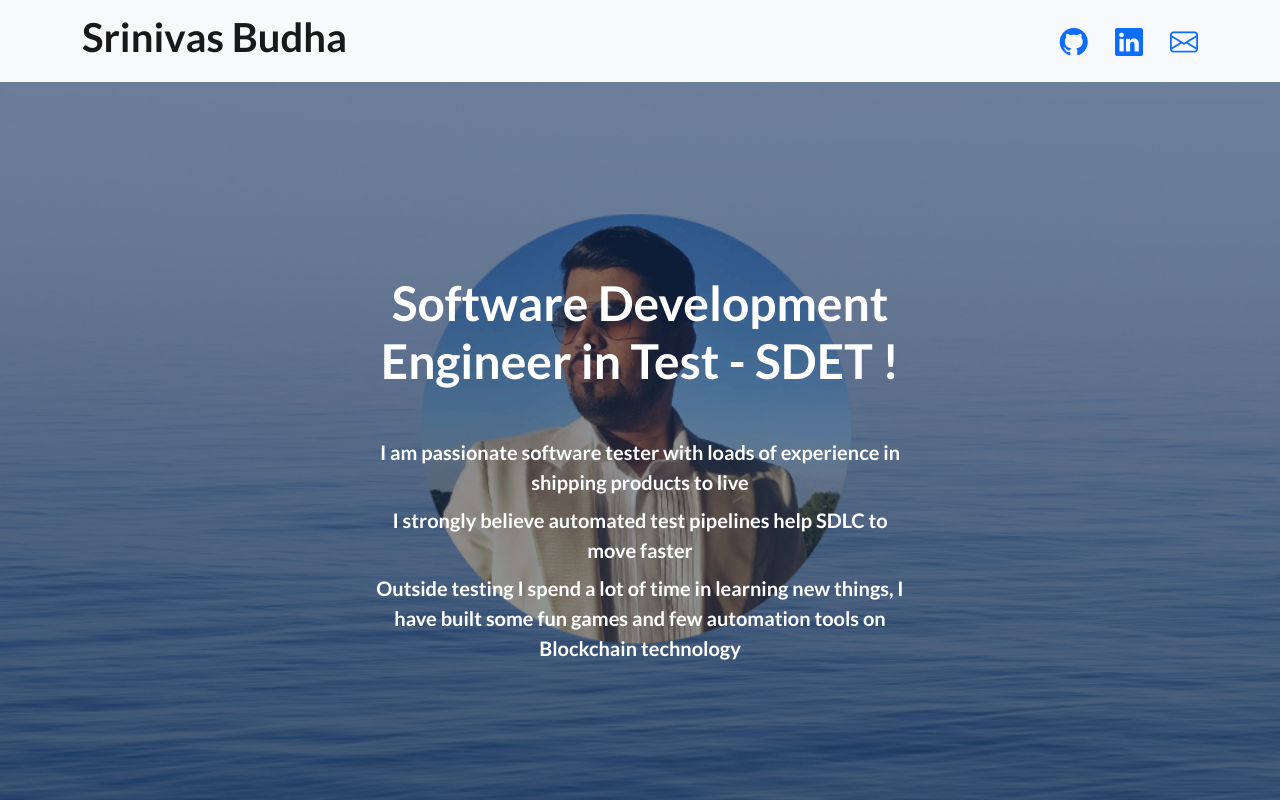
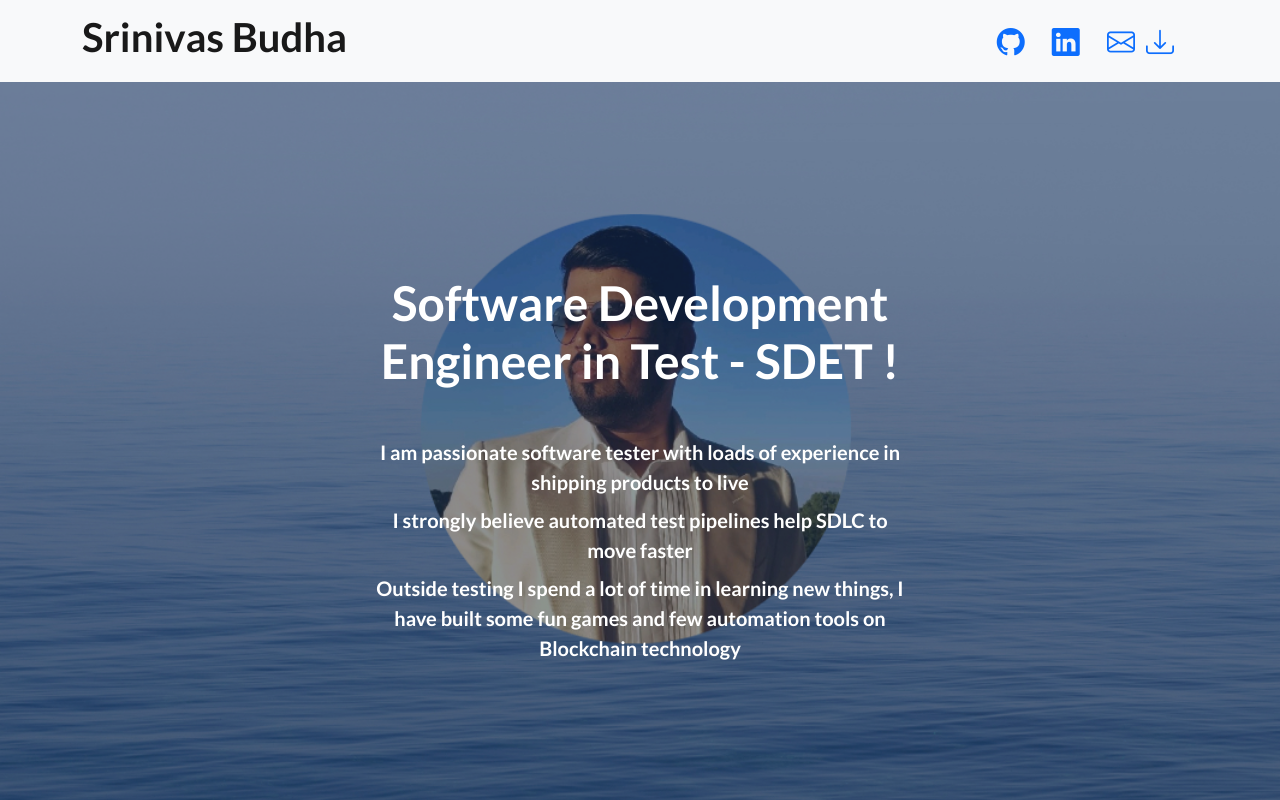
Before and after one commit to srinivasbudh/srinivasbudh.github.io, a plain HTML site: page index.html in a window 1280 px wide. Shown: the top 800 px of the page. Drawn offline with nearby package versions, Linux system fonts and the light colour scheme.

Commit message:
Adding Download Resume Option

```diff
--- a/index.html
+++ b/index.html
@@ -30,6 +30,10 @@
                         </li>
                         <li class="list-inline-item">
                             <a href="mailto: mrsrinivas1988@gmail.com"><i class="bi-envelope fs-3"></i></a>
+                        </li>
+                        <li class="list-inline-item me-4">
+                            <a title="Download Resume" href="assets/Budha Srinivas Lead SDET.pdf"><i class="bi-download fs-3"></i>
+                            </a>
                         </li>
                     </ul>
                 </div>
```
